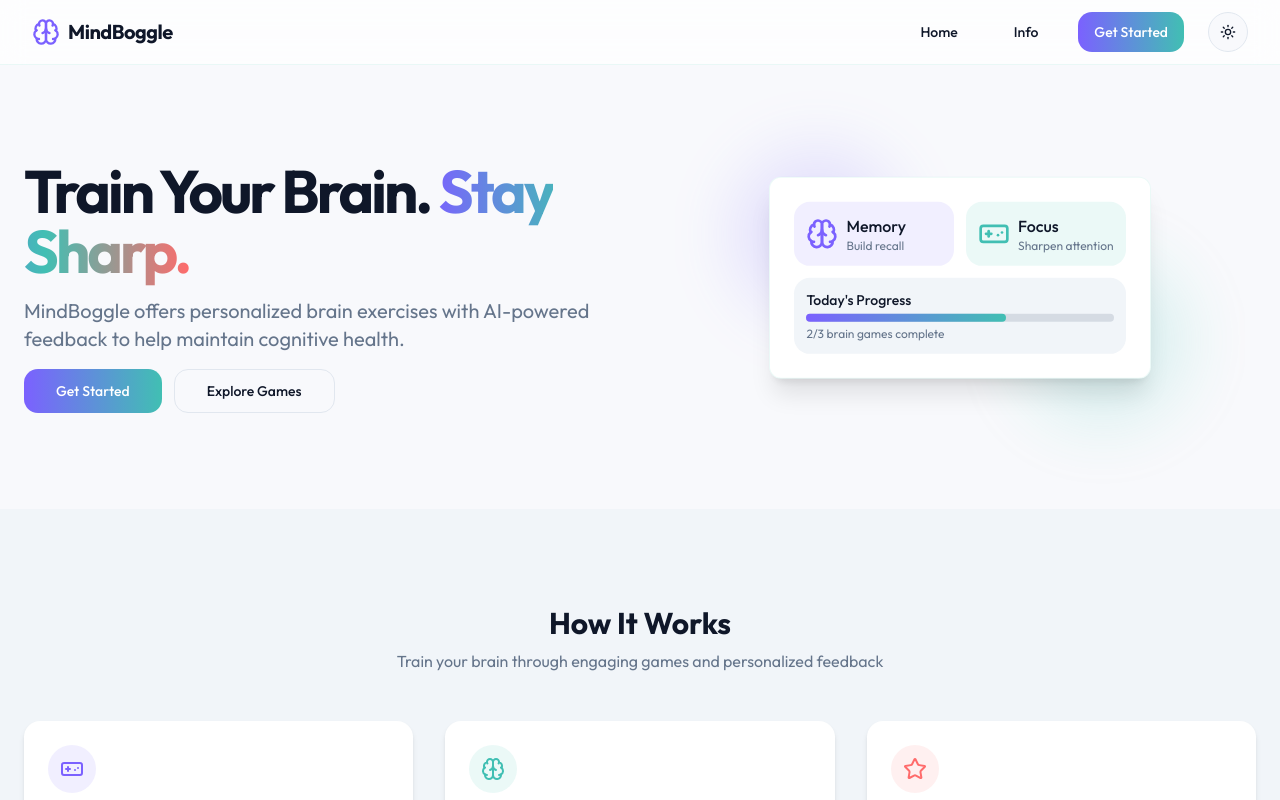
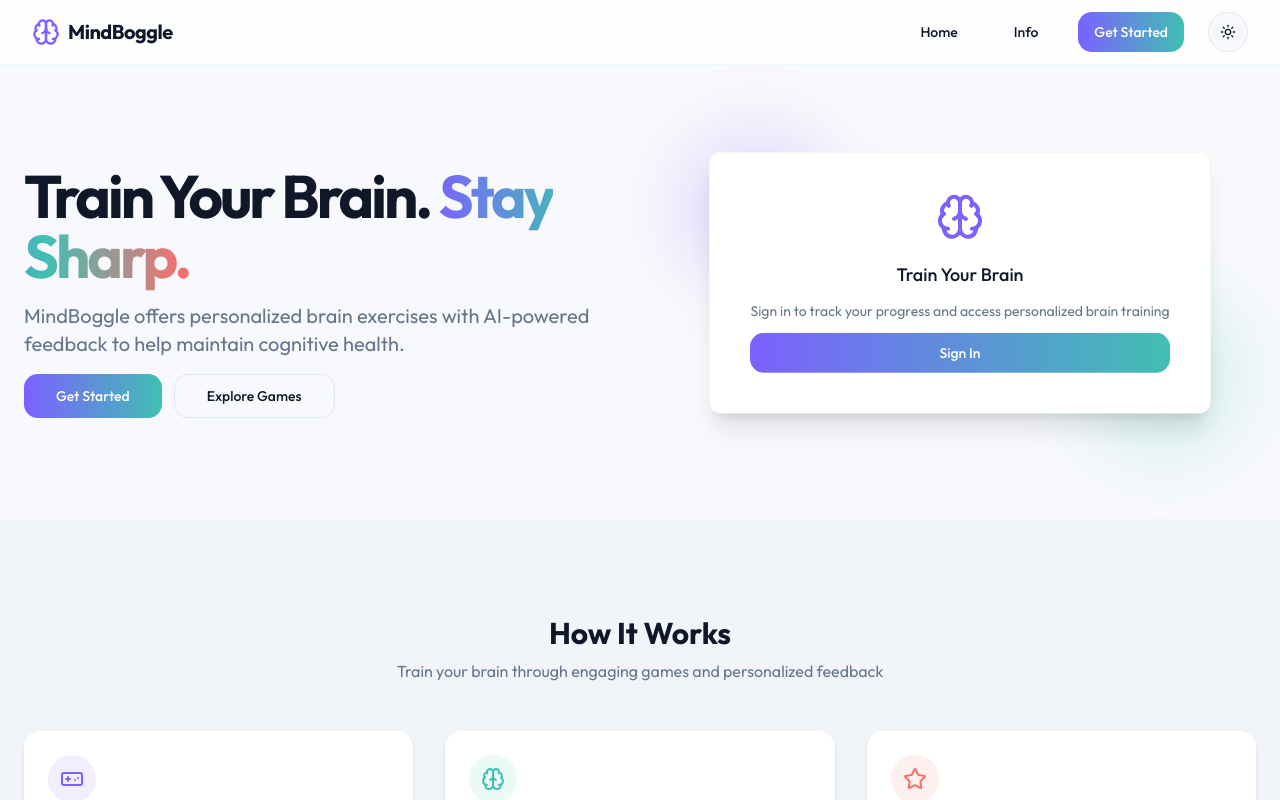
Before and after one commit to cmblum2/mindboggle, a React (Vite) app: page / in a window 1280 px wide. Shown: the top 800 px of the page. Built offline with nearby package versions, Linux system fonts and the light colour scheme.

Commit message:
feat: Show progress popup only when logged in
Conditionally render the "Today's Progress" popup on the home screen based on the user's login status.

```diff
--- a/src/pages/Index.tsx
+++ b/src/pages/Index.tsx
@@ -1,9 +1,11 @@
+
 import { useState } from 'react';
 import { useNavigate } from 'react-router-dom';
 import { Button } from '@/components/ui/button';
 import { Brain, GamepadIcon, Star } from 'lucide-react';
 import NavBar from '@/components/NavBar';
 import { useAuth } from '@/hooks/useAuth';
+import { useToast } from '@/hooks/use-toast';
 
 interface IndexProps {
   navBarExtension?: React.ReactNode;
@@ -12,10 +14,30 @@ interface IndexProps {
 const Index = ({ navBarExtension }: IndexProps) => {
   const { user, login, signup, logout } = useAuth();
   const navigate = useNavigate();
+  const { toast } = useToast();
 
   const handleGetStarted = () => {
     if (user) {
       navigate('/dashboard');
+    }
+  };
+
+  const handleButtonClick = (path: string) => {
+    if (user) {
+      navigate(path);
+    } else {
+      // Show toast notification that login is required
+      toast({
+        title: "Login Required",
+        description: "Please login or create an account to access this feature.",
+        variant: "default",
+      });
+
+      // This will trigger the auth modal through the NavBar component
+      const getStartedButton = document.querySelector('[data-get-started]') as HTMLButtonElement;
+      if (getStartedButton) {
+        getStartedButton.click();
+      }
     }
   };
 
@@ -45,14 +67,14 @@ const Index = ({ navBarExtension }: IndexProps) => {
                   <Button
                     className="bg-gradient-to-r from-brain-purple to-brain-teal hover:opacity-90 text-white px-8"
                     size="lg"
-                    onClick={handleGetStarted}
+                    onClick={() => handleButtonClick('/dashboard')}
                   >
                     Get Started
                   </Button>
                   <Button
                     variant="outline"
                     size="lg"
-                    onClick={() => navigate('/games')}
+                    onClick={() => handleButtonClick('/games')}
                   >
                     Explore Games
                   </Button>
@@ -62,6 +84,7 @@ const Index = ({ navBarExtension }: IndexProps) => {
                 <div className="relative">
                   <div className="absolute -top-8 -left-8 w-40 h-40 bg-brain-purple/20 rounded-full blur-2xl animate-pulse-soft" />
                   <div className="absolute -bottom-8 -right-8 w-40 h-40 bg-brain-teal/20 rounded-full blur-2xl animate-pulse-soft" />
+                  {user ? (
                     <div className="relative z-10 bg-card p-6 rounded-xl shadow-xl border border-brain-teal/10 animate-float">
                       <div className="grid grid-cols-2 gap-3">
                         <div className="flex items-center space-x-2 bg-brain-purple/10 p-3 rounded-lg dark:bg-brain-purple/20">
@@ -87,6 +110,28 @@ const Index = ({ navBarExtension }: IndexProps) => {
                         </div>
                       </div>
                     </div>
+                  ) : (
+                    <div className="relative z-10 bg-card p-6 rounded-xl shadow-xl border border-brain-teal/10 animate-float">
+                      <div className="flex flex-col items-center text-center p-4 space-y-3">
+                        <Brain className="h-12 w-12 text-brain-purple mb-2" />
+                        <h3 className="text-lg font-medium">Train Your Brain</h3>
+                        <p className="text-sm text-muted-foreground">
+                          Sign in to track your progress and access personalized brain training
+                        </p>
+                        <Button
+                          className="w-full bg-gradient-to-r from-brain-purple to-brain-teal hover:opacity-90 text-white mt-2"
+                          onClick={() => {
+                            const getStartedButton = document.querySelector('[data-get-started]') as HTMLButtonElement;
+                            if (getStartedButton) {
+                              getStartedButton.click();
+                            }
+                          }}
+                        >
+                          Sign In
+                        </Button>
+                      </div>
+                    </div>
+                  )}
                 </div>
               </div>
             </div>
```
Lines whose indentation alone changed are shown as unchanged.
